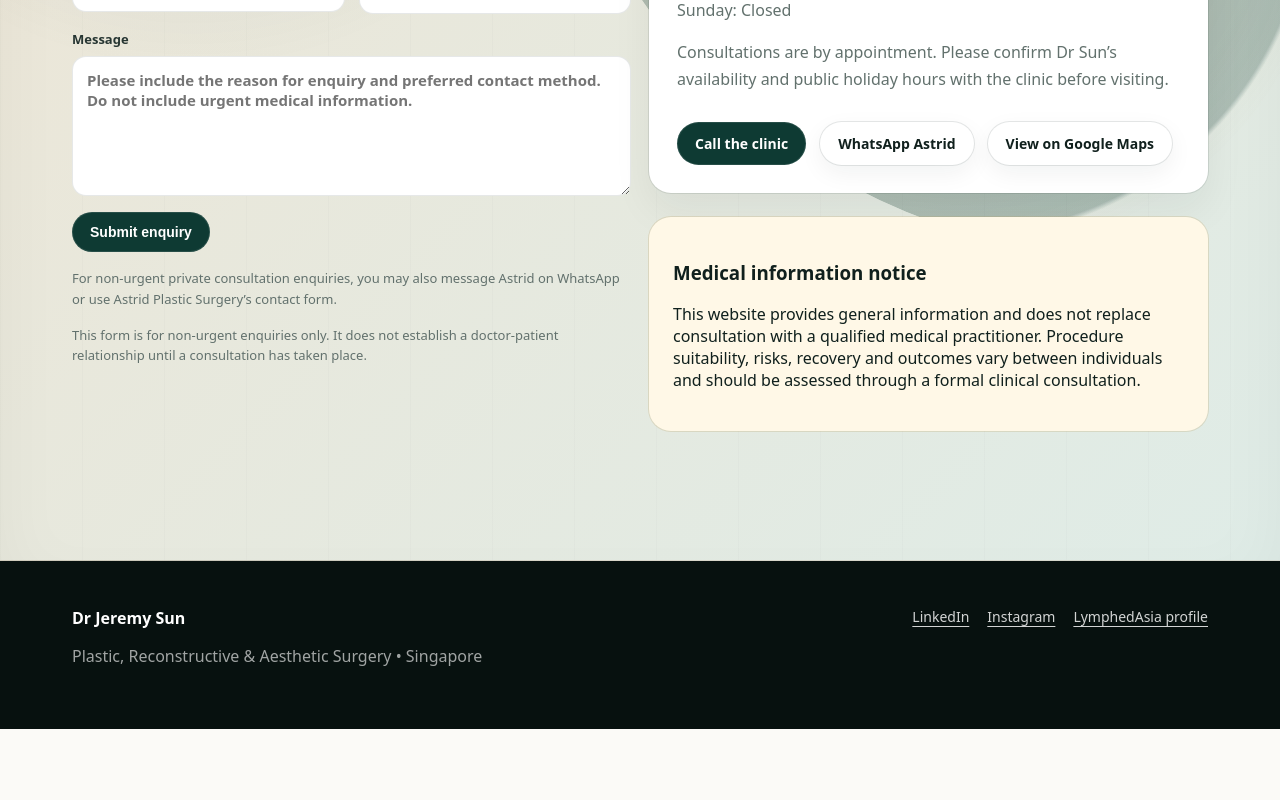
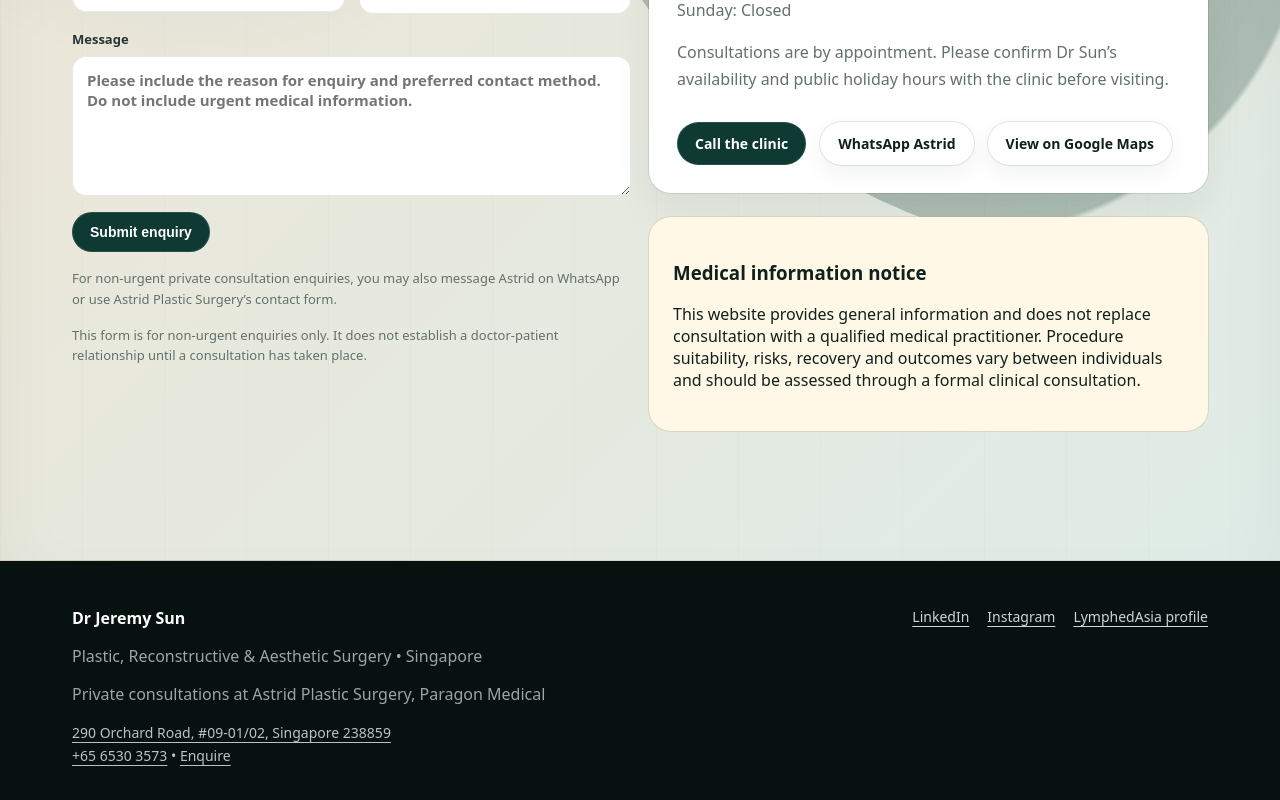
Before and after one commit to zatyrical/plasticwebsite, a Next.js app: page / in a window 1280 px wide. Shown: the part 10169-10969 px from the top of the page. Before the commit the page ends 10898 px from the top, so only its background shows below. Built offline with nearby package versions, Linux system fonts and the light colour scheme.

Commit message:
Add sitewide Paragon consultation route

```diff
--- a/app/Footer.tsx
+++ b/app/Footer.tsx
@@ -11,6 +11,11 @@ export default function Footer() {
         <div>
           <strong>Dr Jeremy Sun</strong>
           <p>Plastic, Reconstructive & Aesthetic Surgery • Singapore</p>
+          <p>Private consultations at Astrid Plastic Surgery, Paragon Medical</p>
+          <address style={{ fontStyle: 'normal', color: 'rgba(255,255,255,.74)', fontSize: '14px', lineHeight: 1.7 }}>
+            <a href="https://www.google.com/maps/place/Dr+Jeremy+Sun/data=!4m2!3m1!1s0x0:0xcba381971e77822e" target="_blank" rel="noopener noreferrer" style={{ textDecoration: 'underline', textUnderlineOffset: '4px' }}>290 Orchard Road, #09-01/02, Singapore 238859</a><br />
+            <a href="tel:+6565303573" style={{ textDecoration: 'underline', textUnderlineOffset: '4px' }}>+65 6530 3573</a><span aria-hidden="true"> • </span><a href="/#contact" style={{ textDecoration: 'underline', textUnderlineOffset: '4px' }}>Enquire</a>
+          </address>
         </div>
         <nav className="footer-socials" aria-label="Professional profiles">
           {socialLinks.map((link) => (
```
